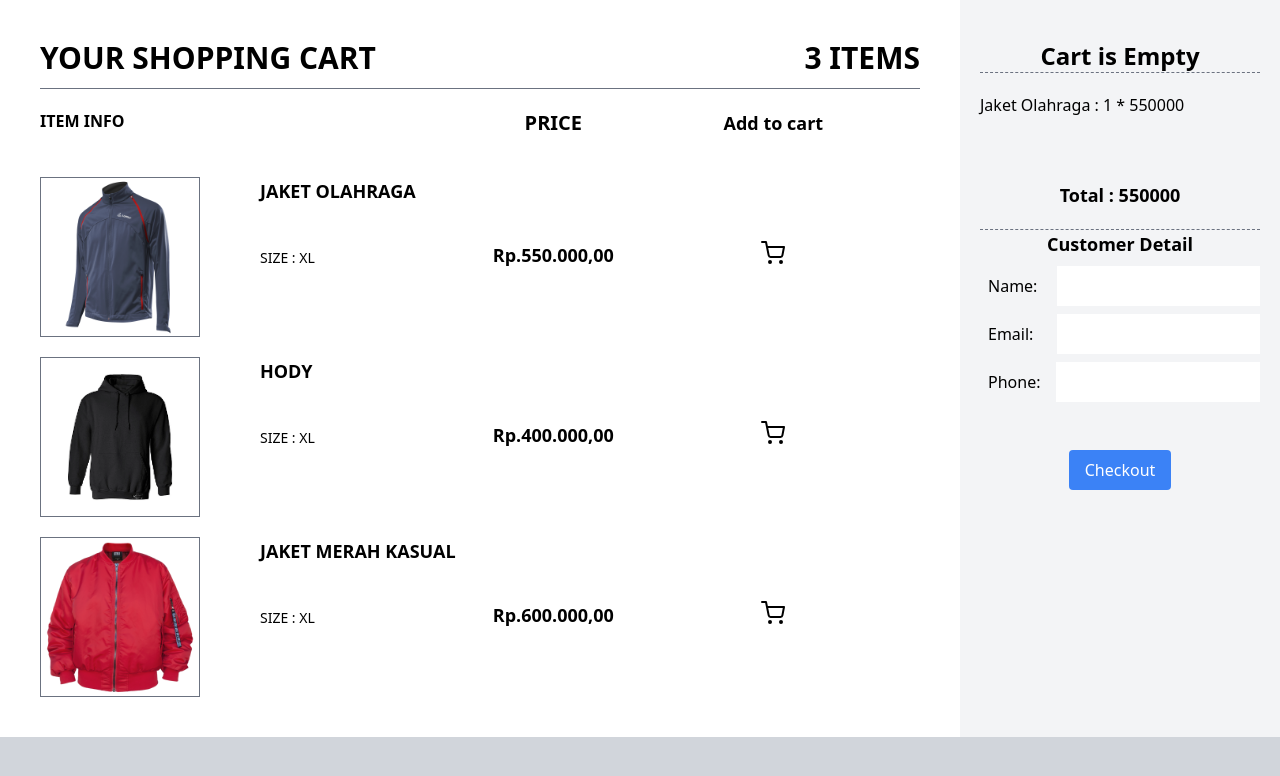
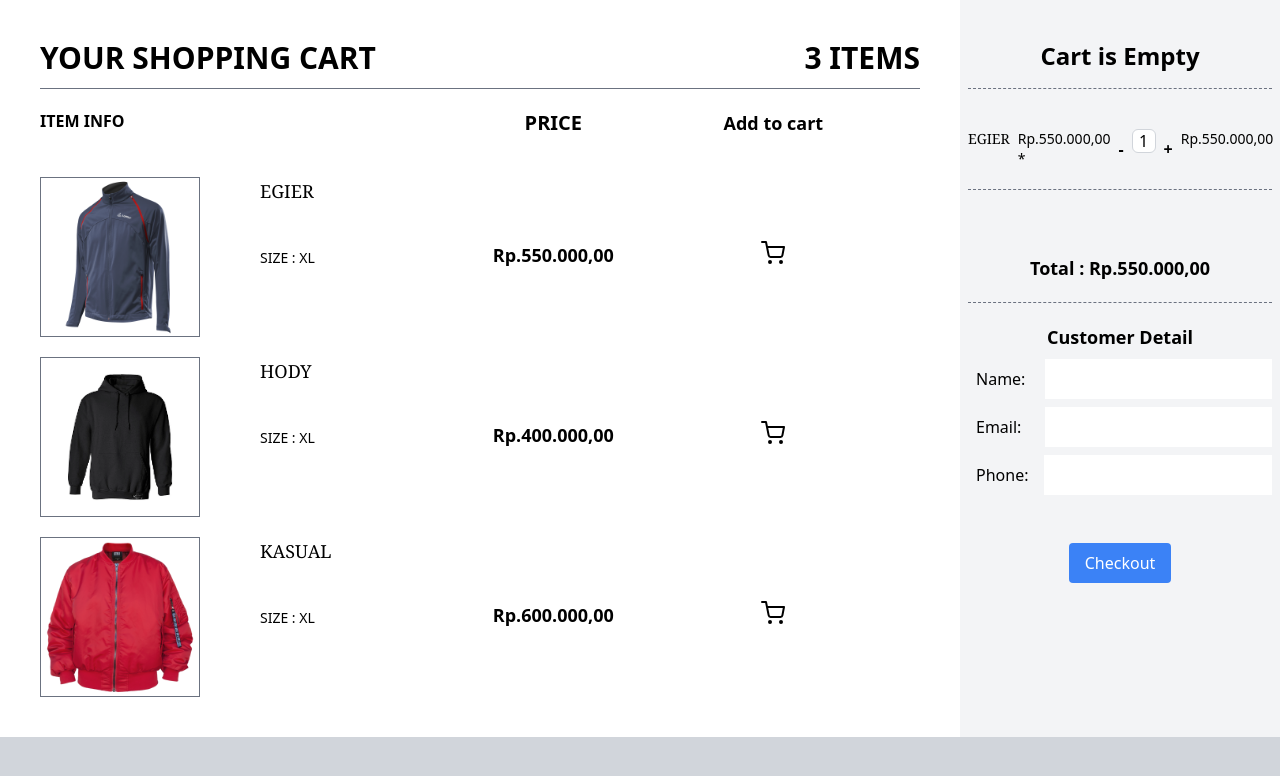
Before and after one commit to yudhi1933/BELAJAR, a website: page public/shopping_cart.html in a window 1280 px wide. Both pictures are taken after a click on the icon 773 px from the left and 253 px from the top of the page. Drawn offline with Linux system fonts and the light colour scheme.

Commit message:
memperbaiki js dan form html

```diff
--- a/public/script/shopping_cart.js
+++ b/public/script/shopping_cart.js
@@ -1,33 +1,75 @@
-const cart = {}
+const cart = {};
 
-function tambah(name, price) {
-    if (cart[name]) {
-        cart[name] += 1
-        cart[name].totalPrice += price;
-    } else {
-        cart[name] = {
-            quantity: 1,
-            totalPrice: price
-        }
+function keranjang (nama, harga) {
+  if (cart[nama]) {
+      cart[nama].jumlah++;
+  } else {
+    cart[nama] = {
+      harga : harga,
+      jumlah : 1
     }
-    masukKeranjang();
-    total();
+  }
+  edit();
+};
+
+function kurang (nama) {
+  if (cart[nama]) {
+    if (cart[nama].jumlah > 1) {
+      cart[nama].jumlah--;
+    }else {
+      delete cart[nama];
+    }
+
+  }
+  edit();
+};
+
+function edit() {
+  const cartList = document.getElementById("cart-list");
+  cartList.innerHTML = "";
+  for (let i = 0; i < Object.keys(cart).length; i++) {
+    let namaJaket = Object.keys(cart)[i];
+    let barang = cart[namaJaket];
+    cartList.innerHTML += `
+    <li class="flex space-x-2 border-b border-dashed border-gray-500 py-5">
+    <span class="text-sm font-serif">${namaJaket}</span>
+    <span class="text-sm">${formatRupiah(barang.harga)} *</span>
+    <button onclick="kurang('${namaJaket}')" class="font-bold" type="button">-</button>
+    <input value ="${barang.jumlah}" type="number" readonly class="w-6 h-6 text-center border rounded-md border-gray-300 focus:outline-none focus:ring-2 focus:ring-blue-500 [&::-webkit-inner-spin-button]:appearance-none [&::-webkit-outer-spin-button]:appearance-none
+    [&::-moz-number-spin-box]:hidden [caret-color:transparent]">
+    <button onclick="keranjang('${namaJaket}', ${barang.harga})" class="font-bold" type="button">+</button>
+    <span class="text-sm">${formatRupiah(barang.harga * barang.jumlah)}</span>
+    </li>
+    `;
+  }
+  const total = document.getElementById("total");
+  total.innerHTML = formatRupiah(Object.values(cart).reduce((a, b) => a + b.harga * b.jumlah, 0));
+};
+
+function formatRupiah(angka) {
+  let formatter = new Intl.NumberFormat('id-ID', {
+      style: 'decimal',
+      minimumFractionDigits: 2,
+      maximumFractionDigits: 2
+  });
+
+  return `Rp.${formatter.format(angka)}`;
 }
 
-function masukKeranjang() {
-    const cartList = document.getElementById('cart-list');
-    cartList.innerHTML = '';
-    for (const name in cart) {
-        const cartItem = document.createElement('li');
-        cartItem.innerHTML = `${name} : ${cart[name].quantity} * ${cart[name].totalPrice}`;
-        cartList.appendChild(cartItem);
+const checkout = document.getElementById("checkout-button");
+const nama = document.getElementById("name");
+const email = document.getElementById("email");
+const phone = document.getElementById("phone");
+checkout.addEventListener("click", () => {
+    if (Object.keys(cart).length === 0) {
+        alert("cart masih kosong!");
+    } else if (nama.value === "" || email.value === "" || phone.value === "") {
+        alert("Silahkan isi form terlebih dahulu !");
+    } else {
+        alert("Terima kasih telah berbelanja di toko kami!"
+        + "\nNama : " + nama.value
+        + "\nTotal : " + formatRupiah(total)
+        );
+        location.reload();
     }
-}
-
-function total () {
-    let total = 0;
-    for (const name in cart) {
-        total += cart[name].totalPrice;
-    }
-    document.getElementById('total').textContent = total;
-}
+});
--- a/public/shopping_cart.html
+++ b/public/shopping_cart.html
@@ -6,6 +6,16 @@
     <title>Shooping Cart</title>
     <!-- tailwind -->
     <link rel="stylesheet" href="./css/style.css" />
+    <!-- <style>
+      .small-input {
+          width: 50px;
+          height: 20px;
+      }
+      .small-button {
+          width: 50px;
+          height: 20px;
+      }
+    </style> -->
   </head>
   <body class="bg-gray-300">
     <div class="grid grid-cols-4">
@@ -37,7 +47,7 @@
                   <img class="menu-cart-img w-40 border border-gray-500" src="./img/shopping_cart/1.png" alt="Jaket Olahraga" />
                 </div>
                 <div class="col-span-1">
-                  <span class="menu-cart-title text-lg font-bold w-full block mb-10">JAKET OLAHRAGA</span>
+                  <span class="menu-cart-title text-lg font-serif w-full block mb-10">EGIER</span>
                   <span class="text-sm">SIZE : XL</span>
                 </div>
               </div>
@@ -50,7 +60,7 @@
                 <div class="col-span-2 place-items-center">
                   <svg
                     class="hover:cursor-pointer"
-                    onclick="tambah('Jaket Olahraga', 550000)"
+                    onclick="keranjang('EGIER', 550000)"
                     class="feather feather-shopping-cart"
                     fill="none"
                     height="24"
@@ -77,7 +87,7 @@
                   <img class="menu-cart-img w-40 border border-gray-500" src="./img/shopping_cart/2.png" alt="Hody" />
                 </div>
                 <div class="col-span-1">
-                  <span class="menu-cart-title text-lg font-bold w-full block mb-10">HODY</span>
+                  <span class="menu-cart-title text-lg font-serif w-full block mb-10">HODY</span>
                   <span class="text-sm">SIZE : XL</span>
                 </div>
               </div>
@@ -90,7 +100,7 @@
                 <div class="col-span-2 place-items-center">
                   <svg
                     class="hover:cursor-pointer"
-                    onclick="tambah('Hody', 400000)"
+                    onclick="keranjang('HODY', 400000)"
                     class="feather feather-shopping-cart"
                     fill="none"
                     height="24"
@@ -117,7 +127,7 @@
                   <img class="menu-cart-img w-40 border border-gray-500" src="./img/shopping_cart/3.png" alt="Jaket Kasual Merah" />
                 </div>
                 <div class="col-span-1">
-                  <span class="menu-cart-title text-lg font-bold w-full block mb-10">JAKET MERAH KASUAL</span>
+                  <span class="menu-cart-title text-lg font-serif w-full block mb-10">KASUAL</span>
                   <span class="text-sm">SIZE : XL</span>
                 </div>
               </div>
@@ -130,7 +140,7 @@
                 <div class="col-span-2 mt-16 place-items-center">
                   <svg
                     class="hover:cursor-pointer"
-                    onclick="tambah('Jaket Kasual Merah', 600000)"
+                    onclick="keranjang('KASUAL', 600000)"
                     class="feather feather-shopping-cart"
                     fill="none"
                     height="24"
@@ -152,17 +162,16 @@
           </div>
         </div>
       </div>
-      <div class="shopping-cart col-span-1 bg-gray-100 pt-10">
       <!-- shopping cart start -->
-        <div class="shopping-cart">
-          <form id="form" class="mx-5">
-            <h4 class="text-center text-2xl font-bold">Cart is Empty</h4>
+      <div class="shopping-cart col-span-1 bg-gray-100 pt-10 ">
+        <div class="mx-2">
+          <h4 class="text-center text-2xl mb-4 font-bold">Cart is Empty</h4>
           <div class="border-b border-dashed border-gray-500 border-t py-5">
             <ul id="cart-list">
-
             </ul>
             <h4 class="text-center text-lg font-bold mt-16">Total : <span id="total"></span></h4>
           </div>
+            <form id="form" class="mt-5">
               <h5 class="text-lg font-bold text-center">Customer Detail</h5>
               <label class="flex space-x-3 my-2" for="name">
                 <span class="p-2">Name:</span>
@@ -174,12 +183,13 @@
               </label>
               <label class="flex space-x-2 my-2" for="phone">
                 <span class="p-2">Phone:</span>
-              <input class="w-full p-2" type="number" name="phone" id="phone" autocomplete="off" />
+                <input  class="w-full p-2 [&::-webkit-inner-spin-button]:appearance-none [&::-webkit-outer-spin-button]:appearance-none
+                [&::-moz-number-spin-box]:hidden [caret-color:transparent]" type="number" name="phone" id="phone" autocomplete="off" />
               </label>
+            </form>
             <div class="flex justify-center">
               <button class="bg-blue-500 mt-10 text-white py-2 px-4 rounded hover:bg-blue-300" class="checkout-button disabled" type="submit" id="checkout-button" value="checkout">Checkout</button>
             </div>
-          </form>
         </div>
       </div>
       <!-- shopping cart end -->
```
Also changed, not shown: public/css/style.css. Lines whose indentation alone changed are shown as unchanged.
